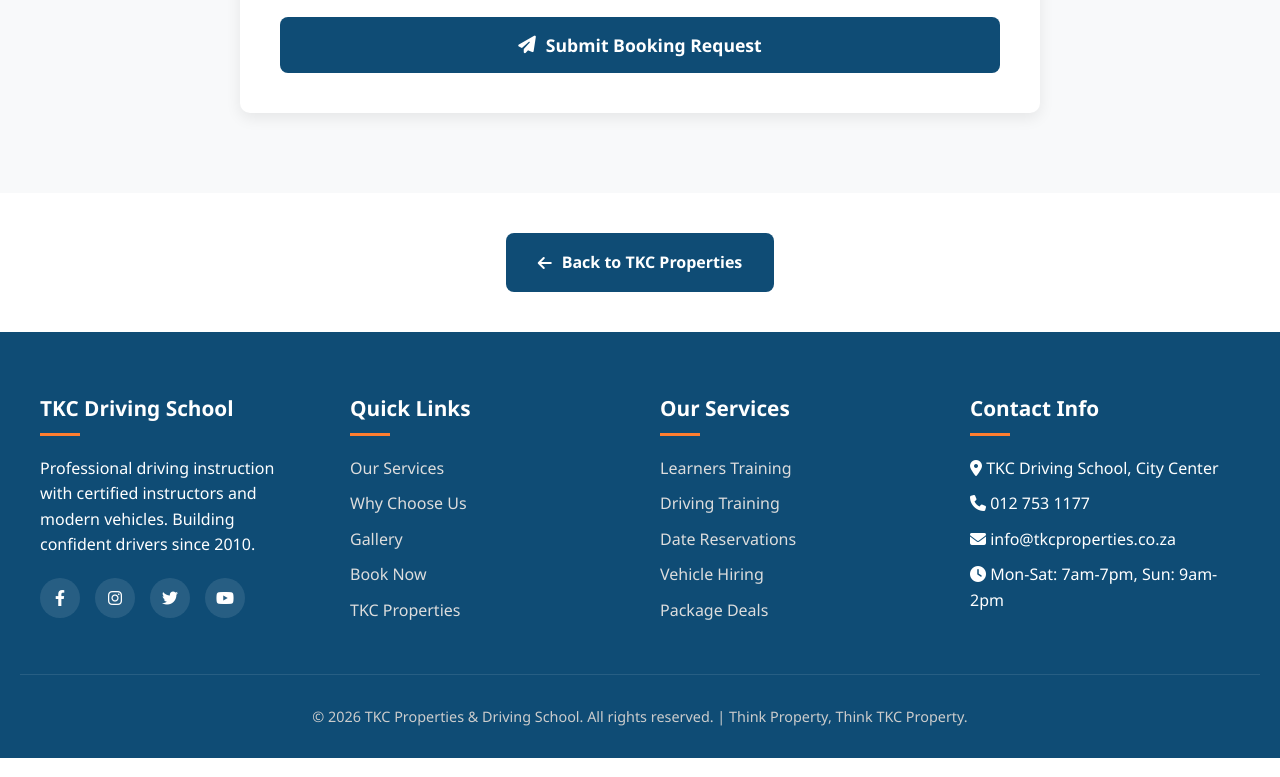
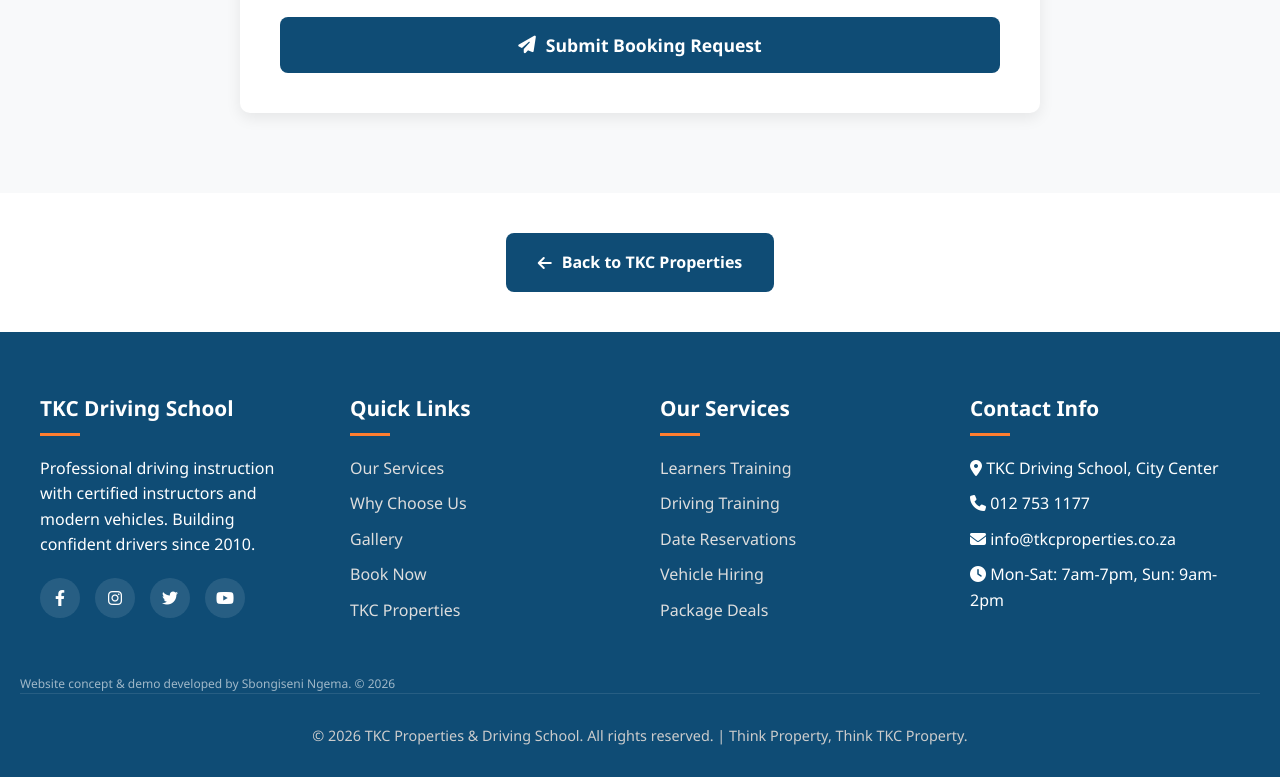
Before and after one commit to Sbongiseni19/TKC, a plain HTML site: page driving.html in a window 1280 px wide. Shown: the part 3840-4617 px from the top of the page. Drawn offline with Linux system fonts and the light colour scheme.

Commit message:
Add files via upload

```diff
--- a/driving.html
+++ b/driving.html
@@ -1359,6 +1359,11 @@
             </ul>
         </div>
     </div>
+
+    <p style="font-size:12px; opacity:0.6;">
+        Website concept & demo developed by Sbongiseni Ngema. © 2026
+     </p>
+
 
     <div class="copyright">
         <p>© 2026 TKC Properties & Driving School. All rights reserved. | Think Property, Think TKC Property.</p>
```
Also changed, not shown: index.html (+6 -1 lines), student.html (+4 -0 lines).
